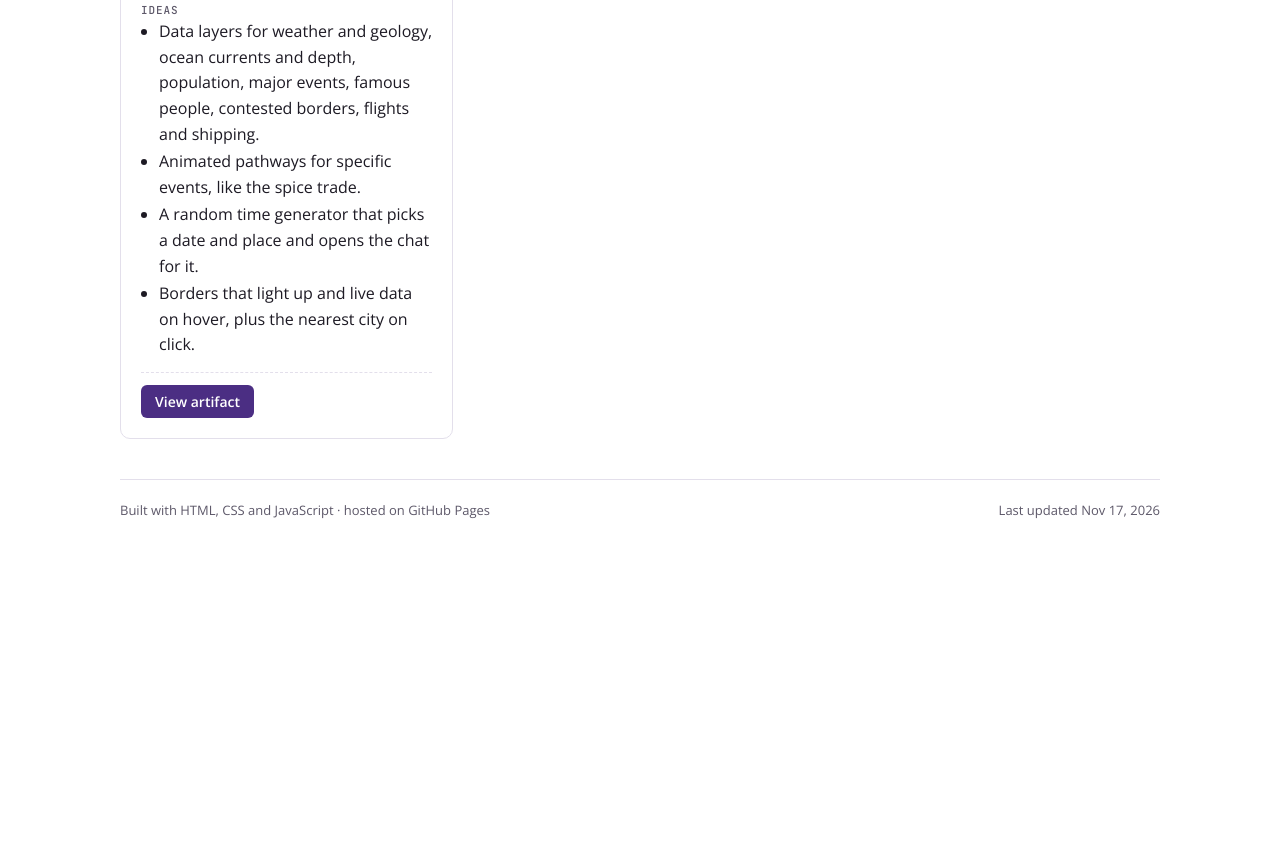
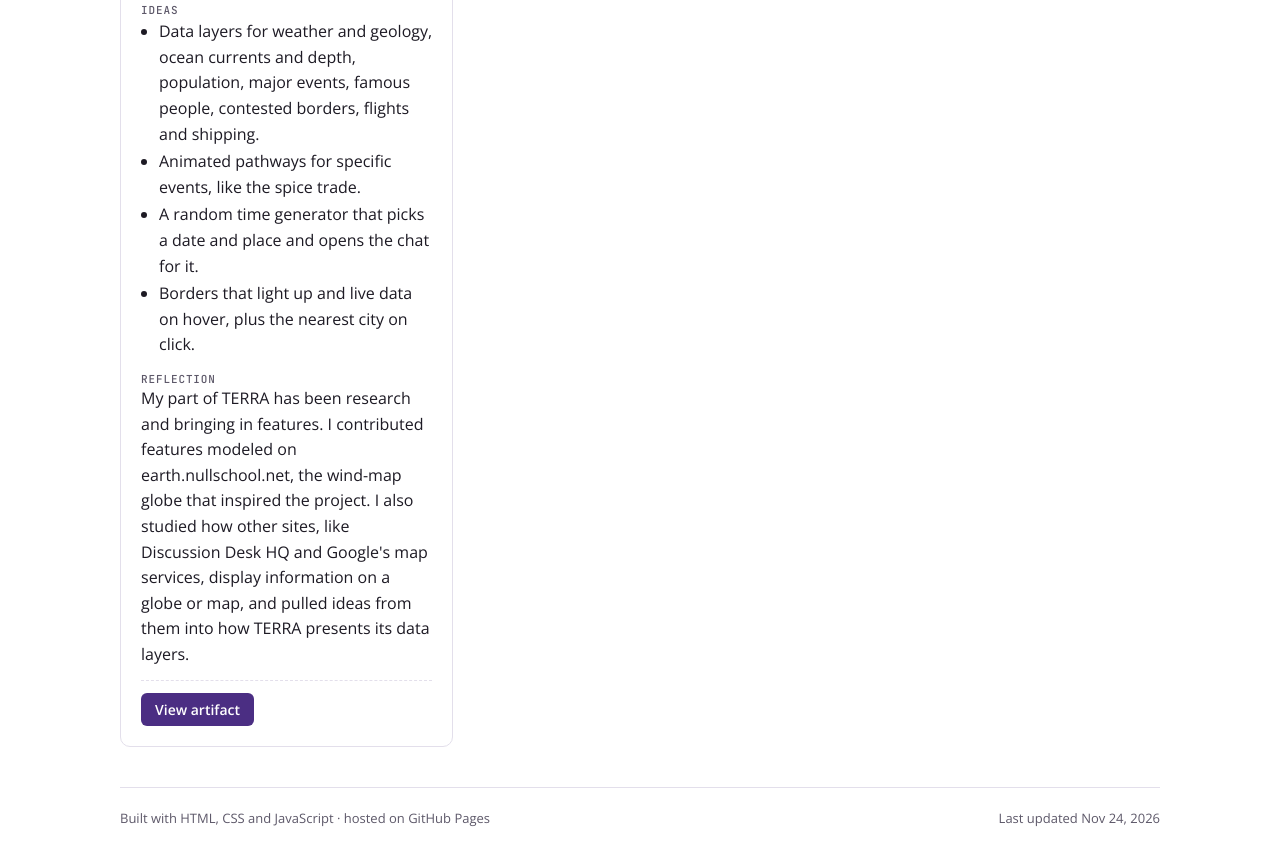
Before and after one commit to TrentenMUW/TrentenMUW.github.io, a plain HTML site: page index.html in a window 1280 px wide. Shown: the part 2481-3345 px from the top of the page. Before the commit the page ends 3050 px from the top, so only its background shows below. Drawn offline with nearby package versions, Linux system fonts and the light colour scheme; a web font is replaced by a local one.

Commit message:
Add TERRA reflection to Artifact 5
Co-Authored-By: Claude Opus 5.5 <noreply@anthropic.com>

```diff
--- a/artifacts.js
+++ b/artifacts.js
@@ -36,7 +36,7 @@ const ARTIFACTS = [
   },
   { id: 5, title: "TERRA: Interactive Earth Archive", status: "planned", link: "https://globe-project-sigma.vercel.app/",
     description: "A partner project: an interactive globe, inspired by earth.nullschool.net, layered with current news, historical data and live feeds. A timeline slider sets the globe to any point in history, and clicking a place opens an AI chat about what happened there at that time.",
-    reflection: "",
+    reflection: "My part of TERRA has been research and bringing in features. I contributed features modeled on earth.nullschool.net, the wind-map globe that inspired the project. I also studied how other sites, like Discussion Desk HQ and Google's map services, display information on a globe or map, and pulled ideas from them into how TERRA presents its data layers.",
     ideas: [
       "Data layers for weather and geology, ocean currents and depth, population, major events, famous people, contested borders, flights and shipping.",
       "Animated pathways for specific events, like the spice trade.",
--- a/index.html
+++ b/index.html
@@ -34,7 +34,7 @@
 
     <footer class="site-foot">
       <span>Built with HTML, CSS and JavaScript · hosted on GitHub Pages</span>
-      <span>Last updated Nov 17, 2026</span>
+      <span>Last updated Nov 24, 2026</span>
     </footer>
   </div>
 
```
Also changed, not shown: 1 other file.
